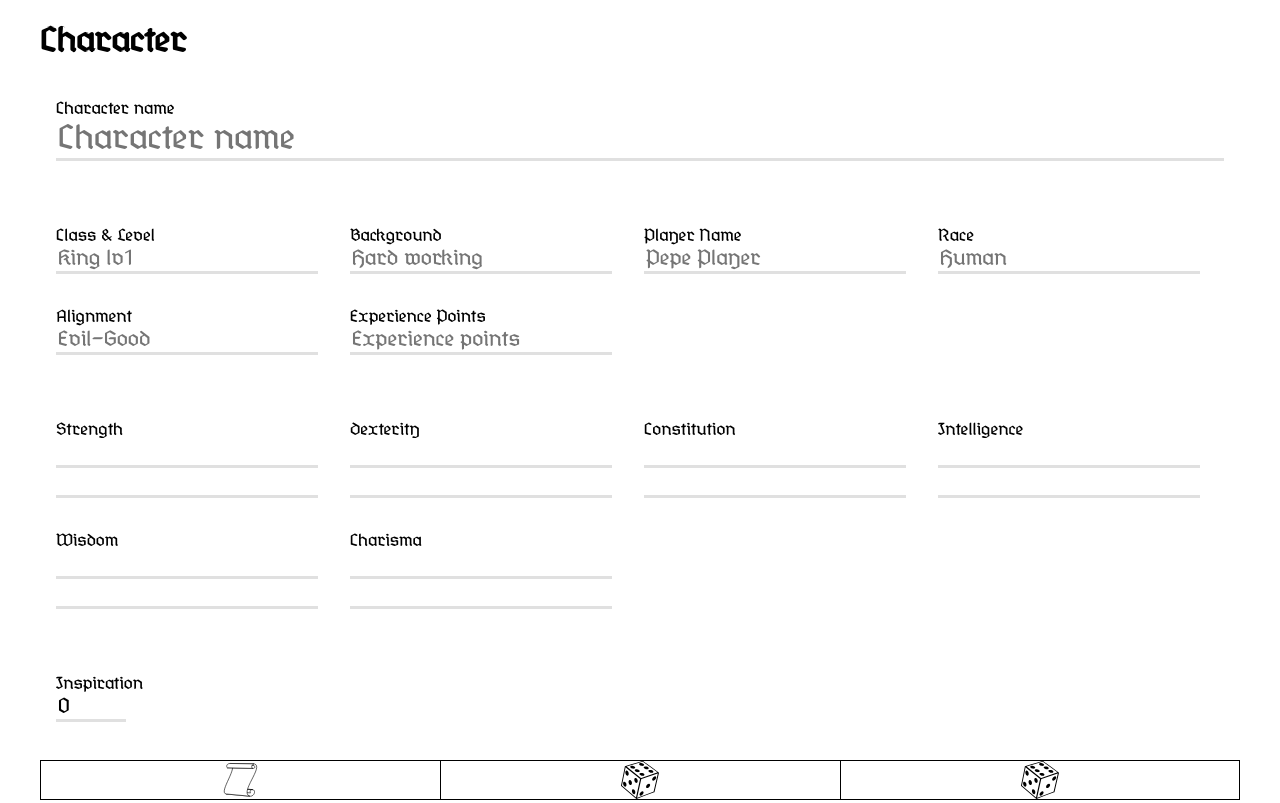
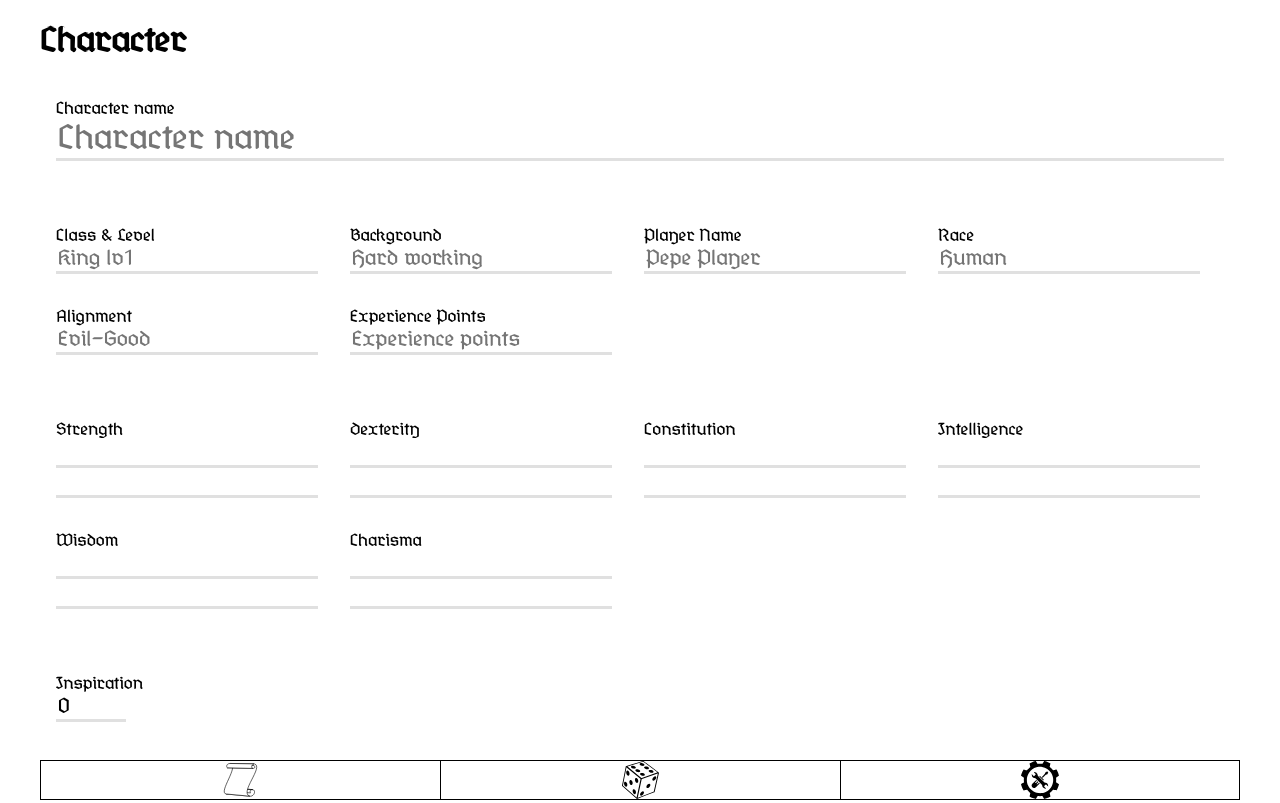
Before and after one commit to zouroboros/dnd-pad, a Svelte app: page / in a window 1280 px wide. Built offline with nearby package versions, Linux system fonts and the light colour scheme.

Commit message:
Fixed bug in file opening and added settings icon.

```diff
--- a/src/App.svelte
+++ b/src/App.svelte
@@ -8,6 +8,7 @@
 
 	import scrollSvg from './assets/scroll.svg'
 	import diceSvg from './assets/dice.svg'
+	import gearSvg from './assets/gear.svg'
 
 	let upgradeCharacter = function(characterObject) {
 		if(!characterObject) {
@@ -134,7 +135,7 @@ main {
 
 	li {
 		display: block;
-		width: 50%;
+		width: 33.3%;
 		text-align: center;
 		border: 0.1em solid black;
 
@@ -169,12 +170,12 @@ main {
 		</div>
 	{:else}
 		<div class="app-screen">
-			<Settings onSave={() => save(character)} onOpen={() => open()} lastChanged={character.lastChanged}></Settings>
+			<Settings onSave={() => save(character)} onOpen={(event) => open(event)} lastChanged={character.lastChanged}></Settings>
 		</div>
 	{/if}
 	<menu class="app-menu hide-on-print">
 		<li><button type="button" on:click={openCharacterSheet}><img src="{scrollSvg}" alt="Character sheet"/></button></li>
 		<li><button type="button" on:click={openActions}><img src="{diceSvg}" alt="Actions"/></button></li>
-		<li><button type="button" on:click={openSettings}><img src="{diceSvg}" alt="Actions"/></button></li>
+		<li><button type="button" on:click={openSettings}><img src="{gearSvg}" alt="Settings"/></button></li>
 	</menu>
 </main>
```
Also changed, not shown: src/assets/gear.svg (added).
